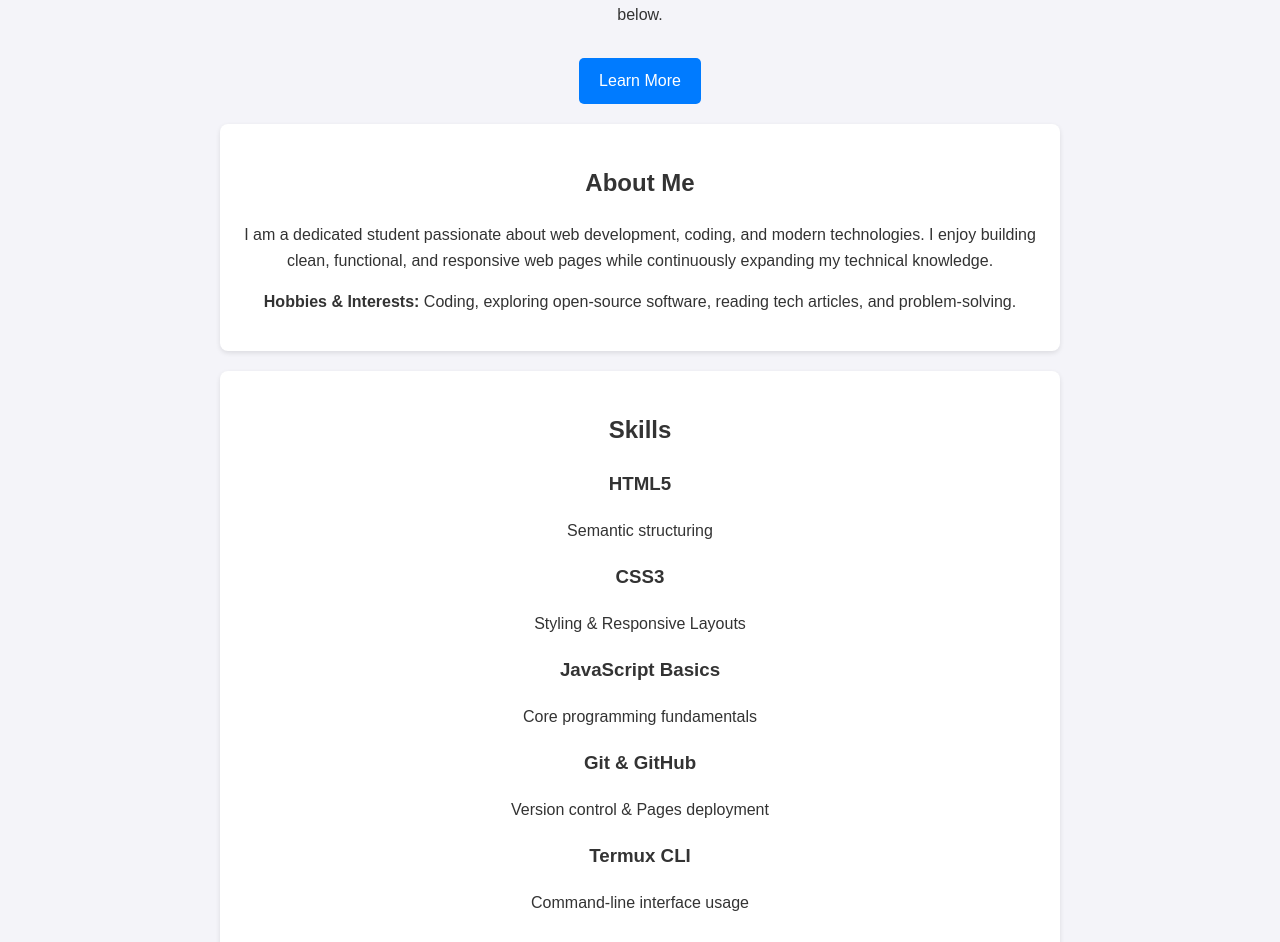
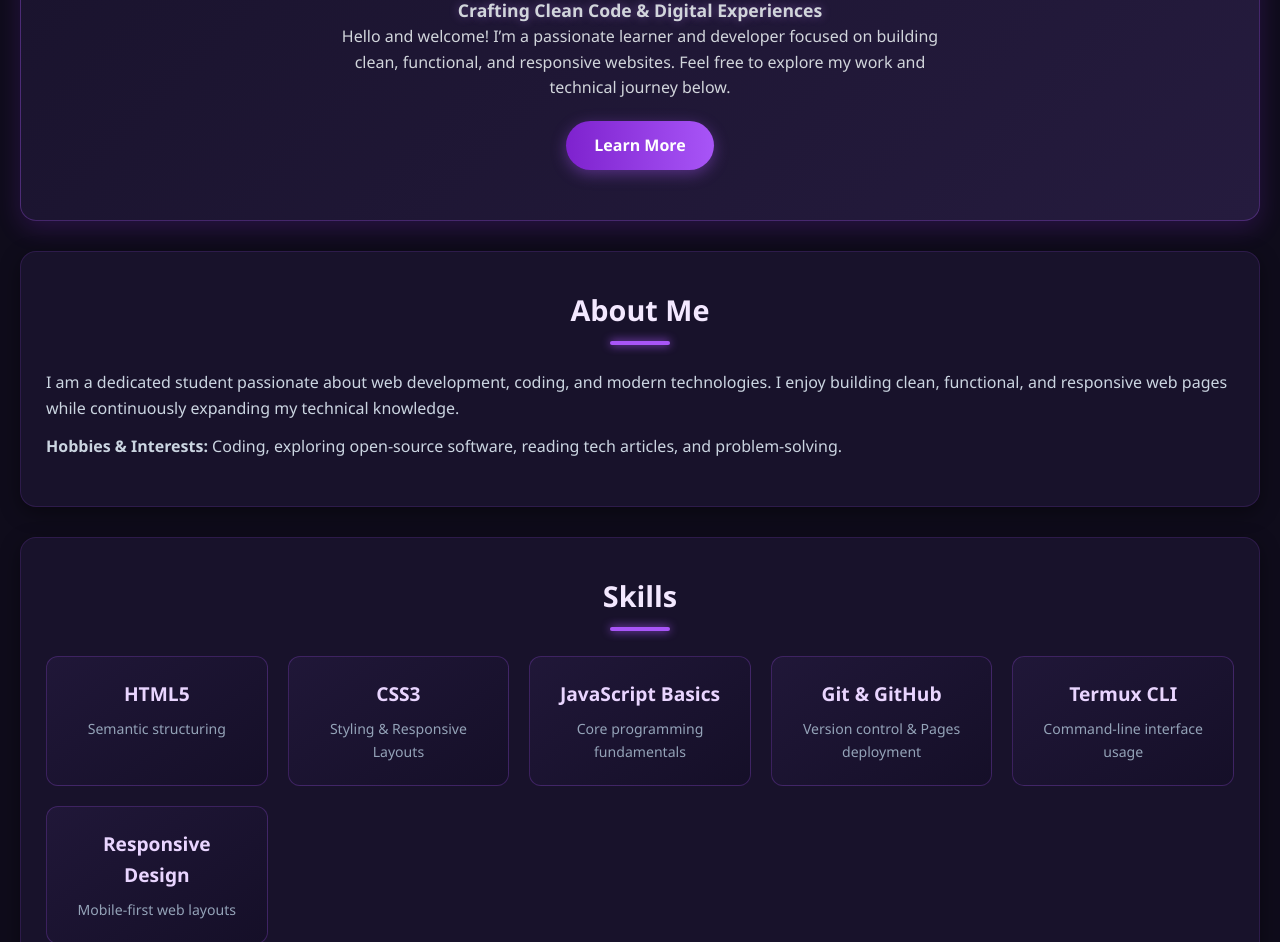
Before and after one commit to jclmvsgs/myrepository, a plain HTML site: page index.html in a window 1280 px wide. Shown: the part 317-1259 px from the top of the page. Drawn offline with Linux system fonts and the light colour scheme.

Commit message:
Update design with creative black and purple dark theme

```diff
--- a/style.css
+++ b/style.css
@@ -1,16 +1,26 @@
-body {
-    font-family: Arial, sans-serif;
+* {
   margin: 0;
   padding: 0;
-    line-height: 1.6;
-    background-color: #f4f4f9;
-    color: #333;
-    text-align: center;
+  box-sizing: border-box;
 }
 
-#hero {
+body {
+  font-family: 'Poppins', 'Segoe UI', Tahoma, Geneva, Verdana, sans-serif;
+  line-height: 1.6;
+  color: #e0e0e0;
+  background-color: #0f0c1b;
+  padding: 20px;
+}
+
+/* Hero Section / Profile */
+.hero {
+  text-align: center;
   padding: 50px 20px;
-    background: #ffffff;
+  background: linear-gradient(135deg, #18122b 0%, #251b3e 100%);
+  border-radius: 16px;
+  box-shadow: 0 8px 25px rgba(138, 43, 226, 0.2);
+  border: 1px solid rgba(168, 85, 247, 0.3);
+  margin-bottom: 30px;
 }
 
 .profile-img {
@@ -18,41 +28,117 @@ body {
   height: 150px;
   border-radius: 50%;
   object-fit: cover;
+  margin-bottom: 20px;
+  border: 4px solid #a855f7;
+  box-shadow: 0 0 20px rgba(168, 85, 247, 0.6);
+}
+
+.hero h1 {
+  font-size: 2.2rem;
+  color: #ffffff;
+  margin-bottom: 8px;
+  letter-spacing: 0.5px;
 }
 
 .tagline {
-    font-weight: bold;
-    color: #555;
+  font-weight: 600;
+  color: #c084fc;
+  font-size: 1.1rem;
+  margin-bottom: 15px;
+  text-shadow: 0 0 10px rgba(192, 132, 252, 0.4);
 }
 
+.hero p {
+  color: #d1d5db;
+  max-width: 600px;
+  margin: 0 auto;
+}
+
+/* Button */
 .btn {
   display: inline-block;
-    padding: 10px 20px;
-    margin-top: 15px;
-    background-color: #007bff;
-    color: white;
+  margin-top: 20px;
+  padding: 12px 28px;
+  background: linear-gradient(90deg, #7e22ce 0%, #a855f7 100%);
+  color: #ffffff;
   text-decoration: none;
-    border-radius: 5px;
+  font-weight: 600;
+  border-radius: 30px;
+  box-shadow: 0 4px 15px rgba(168, 85, 247, 0.4);
+  transition: all 0.3s ease;
 }
 
-section {
-    padding: 20px;
-    margin: 20px auto;
-    max-width: 800px;
-    background: #ffffff;
-    border-radius: 8px;
-    box-shadow: 0 2px 5px rgba(0,0,0,0.1);
+.btn:hover {
+  transform: translateY(-2px);
+  box-shadow: 0 6px 20px rgba(168, 85, 247, 0.7);
 }
 
-ul {
-    list-style-type: square;
-    padding-left: 20px;
+/* Sections */
+.section {
+  background: #18122b;
+  padding: 35px 25px;
+  border-radius: 16px;
+  border: 1px solid rgba(168, 85, 247, 0.15);
+  box-shadow: 0 6px 20px rgba(0, 0, 0, 0.4);
+  margin-bottom: 30px;
 }
 
-footer {
+.section h2 {
   text-align: center;
-    padding: 20px;
-    margin-top: 30px;
-    background-color: #333;
-    color: #fff;
+  margin-bottom: 25px;
+  color: #f3e8ff;
+  font-size: 1.8rem;
+  position: relative;
 }
+
+.section h2::after {
+  content: '';
+  display: block;
+  width: 60px;
+  height: 4px;
+  background: #a855f7;
+  margin: 8px auto 0;
+  border-radius: 2px;
+  box-shadow: 0 0 10px #a855f7;
+}
+
+.section p {
+  color: #cbd5e1;
+  margin-bottom: 12px;
+}
+
+/* Skill Cards Grid */
+.skills-grid {
+  display: grid;
+  grid-template-columns: repeat(auto-fit, minmax(200px, 1fr));
+  gap: 20px;
+  margin-top: 25px;
+}
+
+.skill-card {
+  background: linear-gradient(145deg, #201738 0%, #150f28 100%);
+  padding: 22px;
+  border-radius: 12px;
+  border: 1px solid rgba(168, 85, 247, 0.25);
+  text-align: center;
+  transition: transform 0.3s ease, border-color 0.3s ease, box-shadow 0.3s ease;
+}
+
+.skill-card:hover {
+  transform: translateY(-5px);
+  border-color: #c084fc;
+  box-shadow: 0 8px 20px rgba(168, 85, 247, 0.35);
+}
+
+.skill-card h3 {
+  font-size: 1.2rem;
+  color: #e9d5ff;
+  margin-bottom: 8px;
+}
+
+.skill-card p {
+  font-size: 0.88rem;
+  color: #a7f3d0;
+  color: #94a3b8;
+  margin-bottom: 0;
+}
```
Lines whose indentation alone changed are shown as unchanged.
